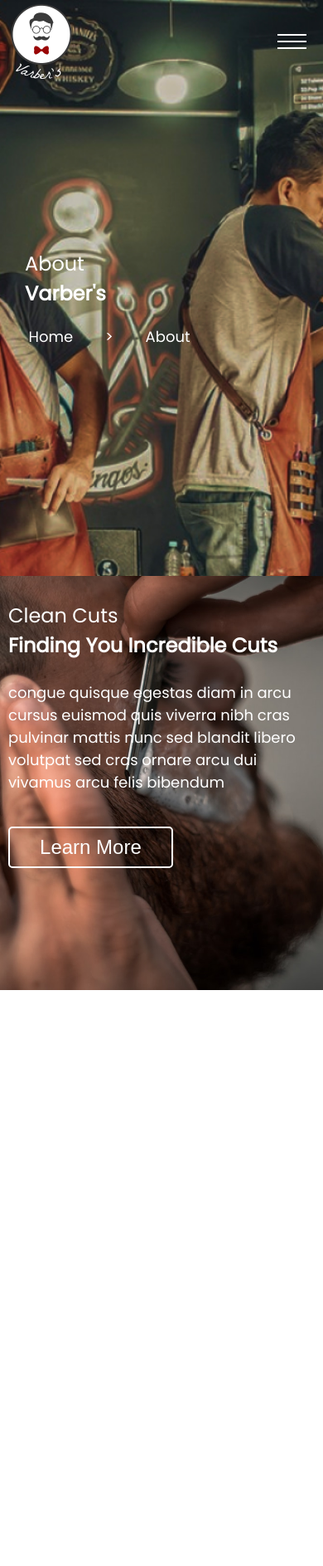
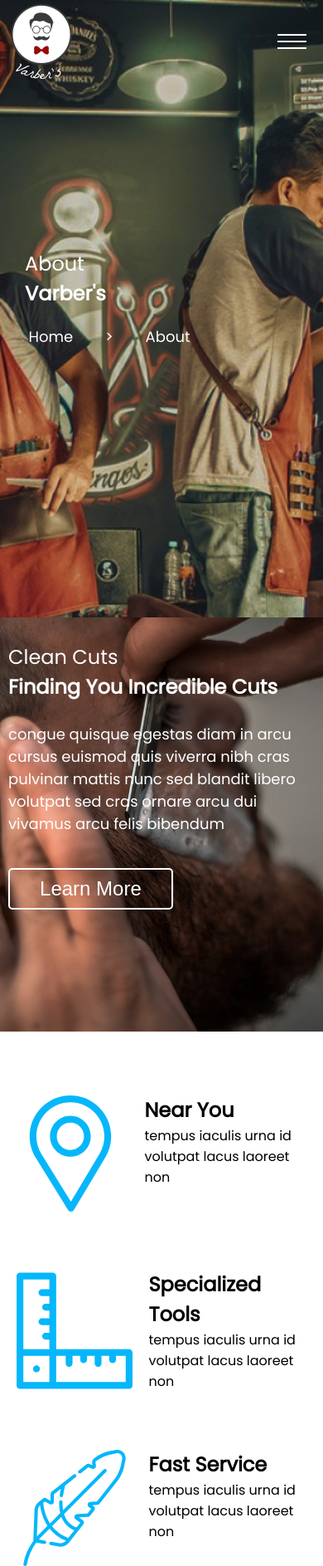
Before and after one commit to Aim-Entity/barber, a Django app: page /about in a window 390 px wide. Shown: the whole page at 83% size. Before the commit the page ends 1193 px from the top, so only its background shows below. Run offline with Django 3.2, Linux system fonts and the light colour scheme.

Commit message:
Phone view about section 3 done

```diff
--- a/about/static/about/style.css
+++ b/about/static/about/style.css
@@ -1,5 +1,5 @@
 .section1 {
-  height: 70vh;
+  height: 20vh;
 }
 
 .s1-hero {
@@ -101,3 +101,34 @@
   color: #fff;
   font-size: 24px;
 }
+
+.s3-group {
+  display: flex;
+  justify-content: space-around;
+  margin-top: 70px;
+}
+
+.s3-title {
+  font-weight: 600;
+  font-size: 24px;
+  line-height: 36px;
+
+  color: #000000;
+}
+
+.s3-par {
+  font-size: 18px;
+  line-height: 27px;
+
+  color: rgba(0, 0, 0, 0.8);
+}
+
+.section3 {
+  width: 90%;
+  margin: 0 auto;
+  margin-top: 20px;
+}
+
+.s3-group-info {
+  margin-left: 20px;
+}
--- a/templates/about/index.htm
+++ b/templates/about/index.htm
@@ -35,8 +35,9 @@
             </span>
           </div>
         </div>
+      </div>
 
-        <div class="section4">
+      <div class="section2">
         <div class="s2-container">
           <h2 class="s2-sub-title">Clean Cuts</h2>
           <h1 class="s2-title">
@@ -55,6 +56,40 @@
           class="s2-cover"
         />
       </div>
+
+      <div class="section3">
+        <div class="s3-group">
+          <img src="{% static 'about/imgs/near.svg' %}" alt="near" class="s3-icon">
+
+          <div class="s3-group-info">
+            <h3 class="s3-title">Near You</h3>
+
+            <p class="s3-title-par">tempus iaculis urna id volutpat lacus laoreet non
+            </p>
+          </div>
+        </div>
+
+        <div class="s3-group">
+          <img src="{% static 'about/imgs/tool.svg' %}" alt="tool" class="s3-icon">
+
+          <div class="s3-group-info">
+            <h3 class="s3-title">Specialized Tools</h3>
+
+            <p class="s3-title-par">tempus iaculis urna id volutpat lacus laoreet non
+            </p>
+          </div>
+        </div>
+
+        <div class="s3-group">
+          <img src="{% static 'about/imgs/speed.svg' %}" alt="Speed" class="s3-icon">
+
+          <div class="s3-group-info">
+            <h3 class="s3-title">Fast Service</h3>
+
+            <p class="s3-title-par">tempus iaculis urna id volutpat lacus laoreet non
+            </p>
+          </div>
+        </div>
       </div>
     </div>
     {% endblock %}
```
Also changed, not shown: about/static/about/imgs/near.svg (renamed from about/static/about/imgs/near_freepik_att 1.svg), about/static/about/imgs/speed.svg (renamed from about/static/about/imgs/speed_freepik_att 1.svg), about/static/about/imgs/tool.svg (renamed from about/static/about/imgs/tools_freepik_att 2.svg). Lines whose indentation alone changed are shown as unchanged.
